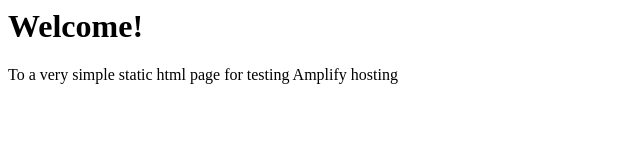
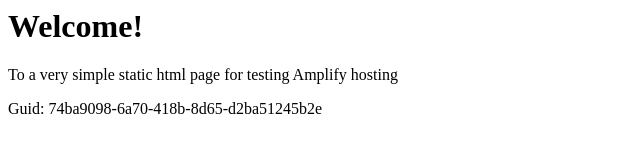
Before and after one commit to aws-aemilia-lhr/Github-PR-Commit-Integration-Test-DoNotTouch-v1-preprod-eu-west-2, a website: page src/index.html in a window 1280 px wide. Shown: the whole page, without its empty margins (0-640 px from the left). Drawn offline with Linux system fonts and the light colour scheme.

Commit message:
commit from integ tests

```diff
--- a/src/index.html
+++ b/src/index.html
@@ -1,3 +1,5 @@
+
+
 <html lang="en">
 
 <head>
@@ -10,6 +12,6 @@
 <body>
     <h1>Welcome!</h1>
     <p>To a very simple static html page for testing Amplify hosting</p>
-</body>
+    <p>Guid: 74ba9098-6a70-418b-8d65-d2ba51245b2e</p></body>
 
 </html>
```
